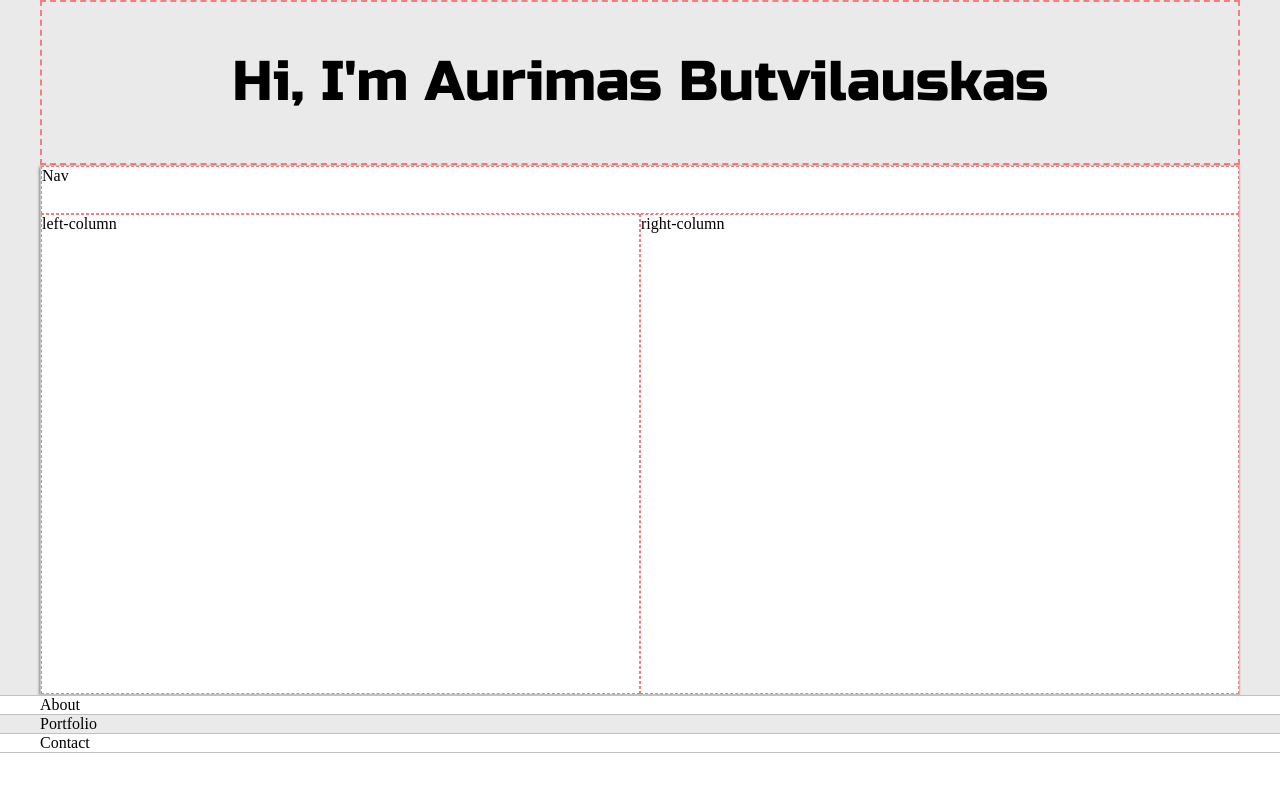
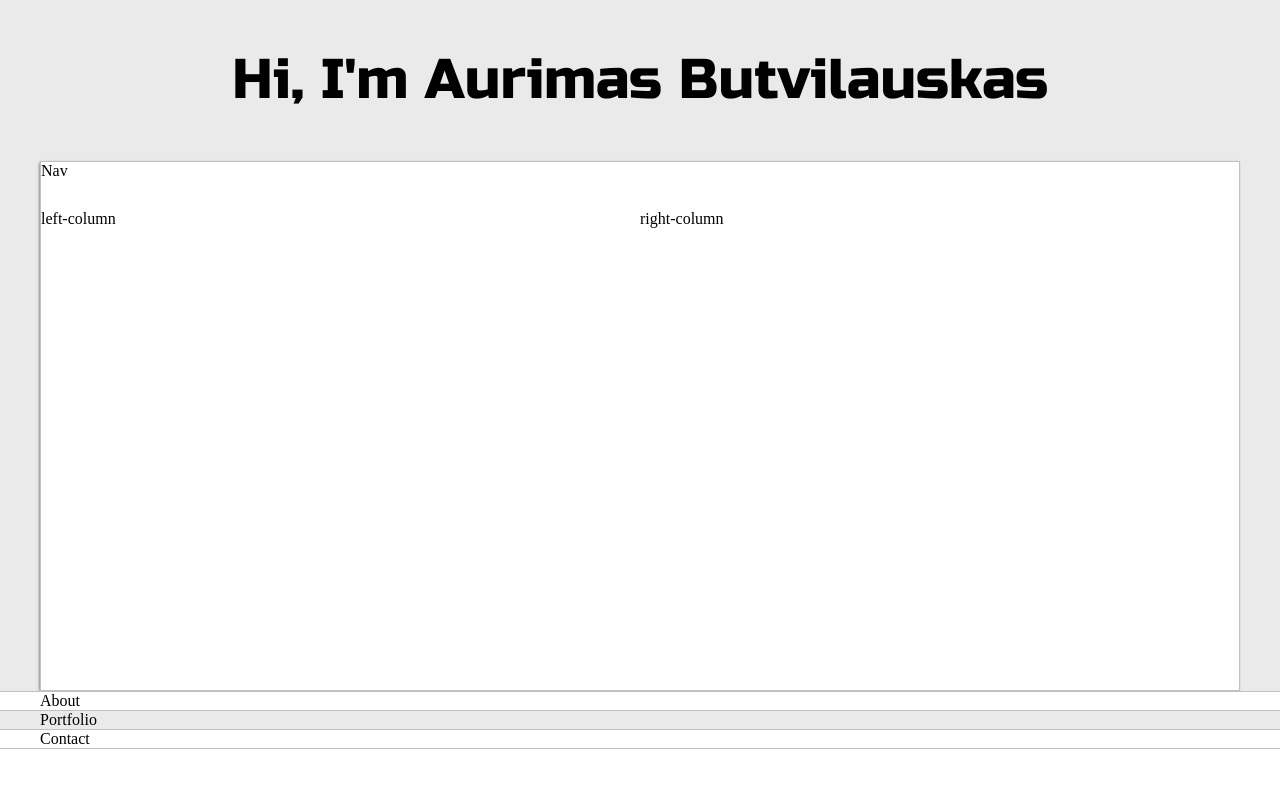
Before and after one commit to ponasObuolys/mywebsite, a plain HTML site: page index.html in a window 1280 px wide. Drawn offline with Linux system fonts and the light colour scheme.

Commit message:
removed borders

```diff
--- a/default.css
+++ b/default.css
@@ -64,7 +64,6 @@ h6 { font-size: 16px }
 	display: grid;
 	text-align: center;
 	align-content: center;
-	border: 2px dashed lightcoral;
 	min-height: 10em;
 }
 
@@ -87,17 +86,14 @@ h6 { font-size: 16px }
 
 .nav-wrapper{
 	grid-area: nav-wrapper;
-	border: 1px dashed lightcoral;
 }
 
 .left-column{
 	grid-area: left-column;
-	border: 1px dashed lightcoral;
 }
 
 .right-column{
 	grid-area: right-column;
-	border: 1px dashed lightcoral;
 }
 
 @media screen and (max-width: 1200px){
```
